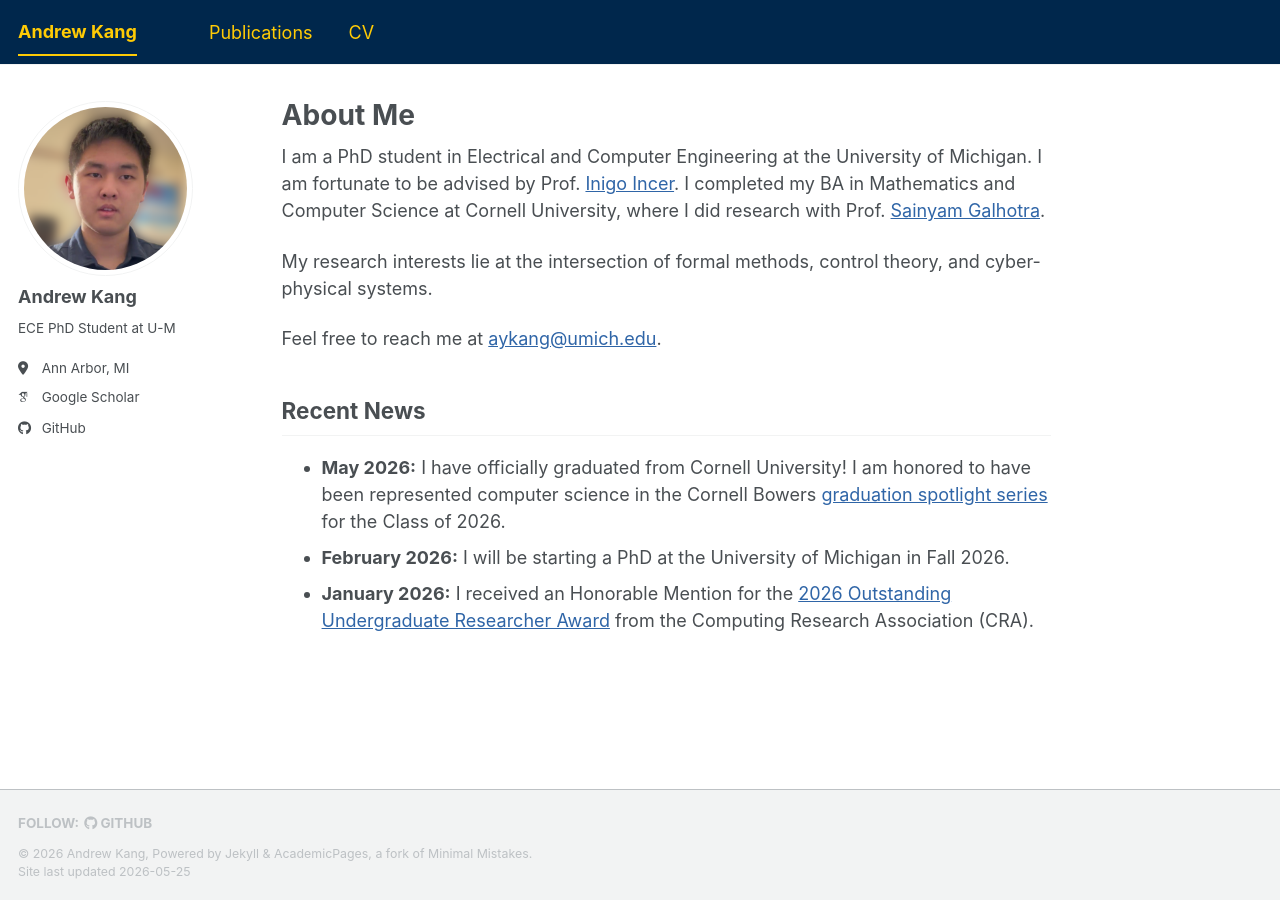
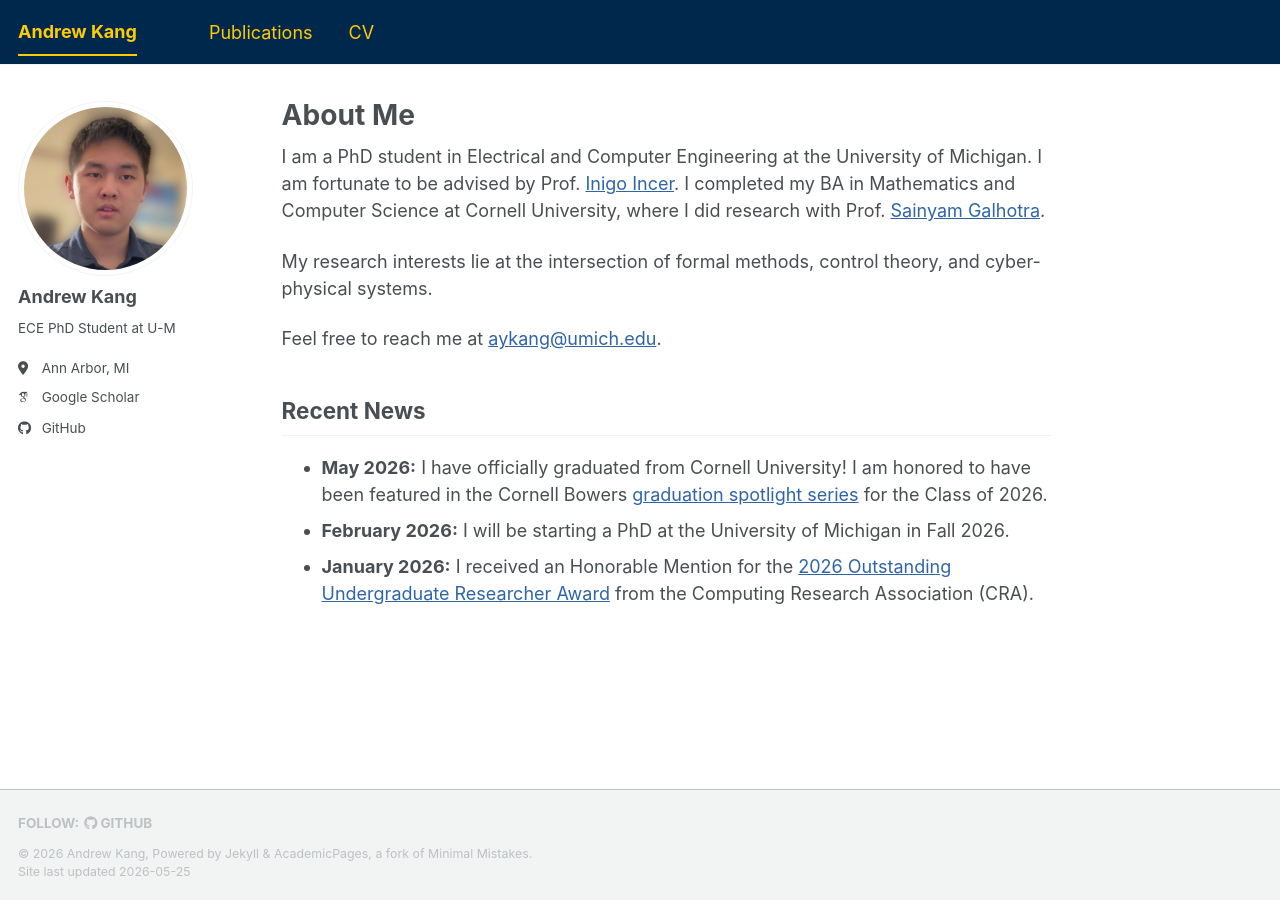
Before and after one commit to andrew-kang/andrew-kang.github.io, a Jekyll site: the page built from _pages/about.md, in a window 1280 px wide. Built offline with Jekyll 4.4.1, drawn with Linux system fonts in a browser that asks for light colours; some web fonts are replaced; a script bundle is joined from its source files by our own code; library files that are not in the unit come from our copies.

Commit message:
fix: fix grammar

```diff
--- a/_pages/about.md
+++ b/_pages/about.md
@@ -14,6 +14,6 @@
 Feel free to reach me at [aykang@umich.edu](mailto:aykang@umich.edu).
 
 ## Recent News
-- **May 2026:** I have officially graduated from Cornell University! I am honored to have been represented computer science in the Cornell Bowers [graduation spotlight series](https://bowers.cornell.edu/news-stories/andrew-kang-26-making-most-undergraduate-research-opportunities) for the Class of 2026.
+- **May 2026:** I have officially graduated from Cornell University! I am honored to have been featured in the Cornell Bowers [graduation spotlight series](https://bowers.cornell.edu/news-stories/andrew-kang-26-making-most-undergraduate-research-opportunities) for the Class of 2026.
 - **February 2026:** I will be starting a PhD at the University of Michigan in Fall 2026.
 - **January 2026:** I received an Honorable Mention for the [2026 Outstanding Undergraduate Researcher Award](https://cra.org/about/awards/outstanding-undergraduate-researcher-award/) from the Computing Research Association (CRA).
```
